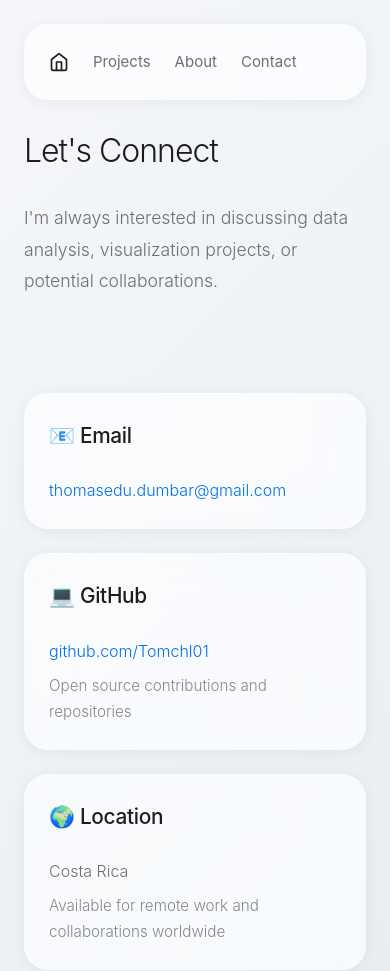
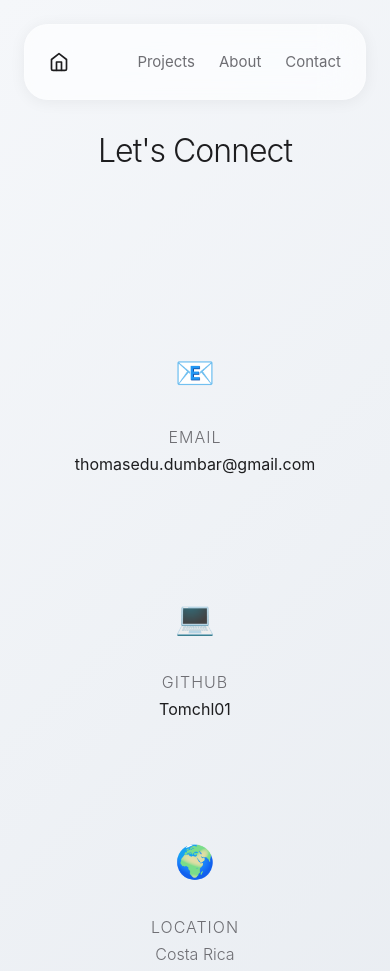
Before and after one commit to Tomchl01/portfolio, a plain HTML site: page contact.html in a window 390 px wide. Shown: the top 971 px of the page. Drawn offline with Linux system fonts and the light colour scheme.

Commit message:
Refine navigation alignment and contact page
- Fixed nav bar alignment with proper spacing
- Made nav full-width responsive with calc()
- Added margin-right: auto to home icon for proper grouping
- Removed spacer div (no longer needed)
- Created minimalistic hover-reveal contact page
- Contact items reveal details on hover with glass effect
- Added mobile-friendly contact layout (always visible)
- Consistent spacing across all pages

```diff
--- a/contact.html
+++ b/contact.html
@@ -27,29 +27,37 @@
 
   <!-- MAIN CONTENT -->
   <main>
-    <section class="section">
+    <section class="section contact-section">
       <div class="section-header">
         <h1>Let's Connect</h1>
-        <p>I'm always interested in discussing data analysis, visualization projects, or potential collaborations.</p>
       </div>
 
-      <div class="spacer-section" style="height: 48px;"></div>
+      <div class="spacer-section" style="height: 96px;"></div>
 
-      <div class="card">
-        <h3>📧 Email</h3>
-        <p><a href="mailto:thomasedu.dumbar@gmail.com">thomasedu.dumbar@gmail.com</a></p>
-      </div>
+      <div class="contact-grid">
+        <div class="contact-item">
+          <div class="contact-icon">📧</div>
+          <div class="contact-details">
+            <p class="contact-label">Email</p>
+            <p><a href="mailto:thomasedu.dumbar@gmail.com">thomasedu.dumbar@gmail.com</a></p>
+          </div>
+        </div>
 
-      <div class="card">
-        <h3>💻 GitHub</h3>
-        <p><a href="https://github.com/Tomchl01" target="_blank" rel="noopener">github.com/Tomchl01</a></p>
-        <p style="color: var(--text-tertiary); font-size: 0.95rem; margin-top: 8px;">Open source contributions and repositories</p>
-      </div>
+        <div class="contact-item">
+          <div class="contact-icon">💻</div>
+          <div class="contact-details">
+            <p class="contact-label">GitHub</p>
+            <p><a href="https://github.com/Tomchl01" target="_blank" rel="noopener">Tomchl01</a></p>
+          </div>
+        </div>
 
-      <div class="card">
-        <h3>🌍 Location</h3>
-        <p>Costa Rica</p>
-        <p style="color: var(--text-tertiary); font-size: 0.95rem; margin-top: 8px;">Available for remote work and collaborations worldwide</p>
+        <div class="contact-item">
+          <div class="contact-icon">🌍</div>
+          <div class="contact-details">
+            <p class="contact-label">Location</p>
+            <p>Costa Rica</p>
+          </div>
+        </div>
       </div>
     </section>
   </main>
--- a/style.css
+++ b/style.css
@@ -65,10 +65,10 @@ body {
   position: sticky;
   top: 0;
   z-index: 1000;
-  max-width: 1080px;
+  max-width: calc(100% - var(--space-md));
   margin: 0 auto;
   display: flex;
-  gap: var(--space-md);
+  gap: var(--space-sm);
   align-items: center;
   padding: var(--space-sm) var(--space-md);
   background: var(--glass-white);
@@ -93,6 +93,7 @@ body {
   display: flex;
   align-items: center;
   justify-content: center;
+  margin-right: auto;
 }
 
 .nav .brand svg {
@@ -121,7 +122,7 @@ body {
 }
 
 .nav .spacer {
-  flex: 1;
+  display: none;
 }
 
 /* ==========================================
@@ -352,6 +353,93 @@ body {
 }
 
 /* ==========================================
+   CONTACT PAGE - Minimalistic hover reveal
+   ========================================== */
+.contact-section {
+  min-height: 60vh;
+  display: flex;
+  flex-direction: column;
+  align-items: center;
+  justify-content: center;
+}
+
+.contact-grid {
+  display: grid;
+  grid-template-columns: 1fr;
+  gap: var(--space-lg);
+  max-width: 600px;
+  width: 100%;
+  margin: 0 auto;
+}
+
+.contact-item {
+  display: grid;
+  grid-template-columns: auto 1fr;
+  gap: var(--space-md);
+  align-items: center;
+  padding: var(--space-md);
+  transition: all var(--transition-breath);
+  border-radius: var(--radius-md);
+  cursor: default;
+}
+
+.contact-icon {
+  font-size: 2rem;
+  opacity: 0.3;
+  transition: all var(--transition-breath);
+}
+
+.contact-details {
+  opacity: 0;
+  transform: translateX(-10px);
+  transition: all var(--transition-breath);
+}
+
+.contact-item:hover .contact-icon {
+  opacity: 1;
+  transform: scale(1.1);
+}
+
+.contact-item:hover .contact-details {
+  opacity: 1;
+  transform: translateX(0);
+}
+
+.contact-item:hover {
+  background: var(--glass-white);
+  backdrop-filter: blur(20px) saturate(180%);
+  -webkit-backdrop-filter: blur(20px) saturate(180%);
+  border: 1px solid var(--glass-border);
+  box-shadow: var(--shadow-sm);
+}
+
+.contact-label {
+  font-size: 0.85rem;
+  text-transform: uppercase;
+  letter-spacing: 1px;
+  color: var(--text-tertiary);
+  margin-bottom: 4px;
+  font-weight: 500;
+}
+
+.contact-details p {
+  margin: 0;
+  color: var(--text-secondary);
+  font-size: 1rem;
+  font-weight: 300;
+}
+
+.contact-details a {
+  color: var(--text-primary);
+  font-weight: 400;
+  transition: color var(--transition-exhale);
+}
+
+.contact-details a:hover {
+  color: var(--accent-blue);
+}
+
+/* ==========================================
    FOOTER - Quiet signature
    ========================================== */
 .site-footer {
@@ -434,6 +522,22 @@ body {
   .spacer-section {
     height: var(--space-md);
   }
+
+  /* Contact page mobile adjustments */
+  .contact-item {
+    grid-template-columns: 1fr;
+    text-align: center;
+    gap: var(--space-sm);
+  }
+
+  .contact-details {
+    opacity: 1;
+    transform: translateX(0);
+  }
+
+  .contact-icon {
+    opacity: 1;
+  }
 }
 
 /* ==========================================
```
